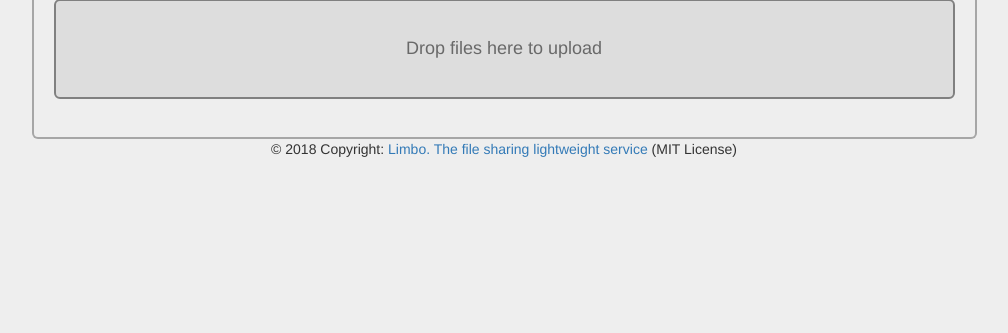
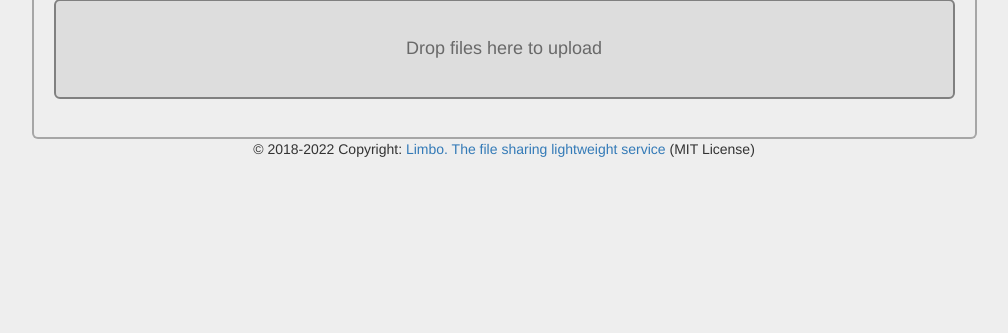
Before and after one commit to kolomenkin/limbo, a Bottle app: page / in a window 1280 px wide. Shown: the part 272-605 px from the top of the page, without its empty margins (136-1144 px from the left). Run offline with Bottle, Linux system fonts and the light colour scheme; some libraries are stand-ins or nearby versions.

Commit message:
feat(frontend): update copyright years on web page

```diff
--- a/static/templates/root.html
+++ b/static/templates/root.html
@@ -5,7 +5,7 @@
 
 		<!--
 		# Limbo file sharing (https://github.com/kolomenkin/limbo)
-		# Copyright 2018 Sergey Kolomenkin
+		# Copyright 2018-2022 Sergey Kolomenkin
 		# Licensed under MIT (https://github.com/kolomenkin/limbo/blob/master/LICENSE)
 		-->
 
@@ -108,7 +108,7 @@
 
 			<footer class="page-footer font-small blue pt-4 mt-4">
 				<div class="footer-copyright py-3 text-center">
-					&copy; 2018 Copyright: <a href="https://github.com/kolomenkin/limbo">{{h1}}</a> (MIT License)
+					&copy; 2018-2022 Copyright: <a href="https://github.com/kolomenkin/limbo">{{h1}}</a> (MIT License)
 				</div>
 			</footer>
 		</div>
```
